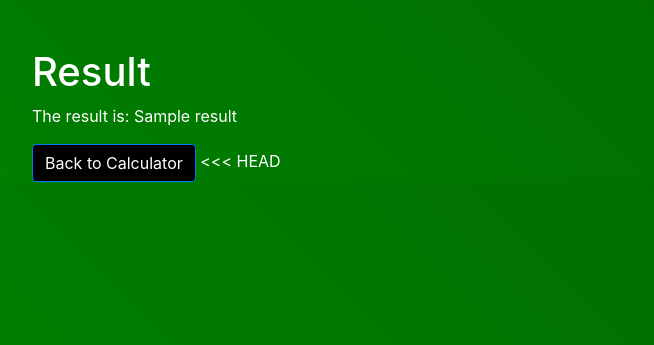
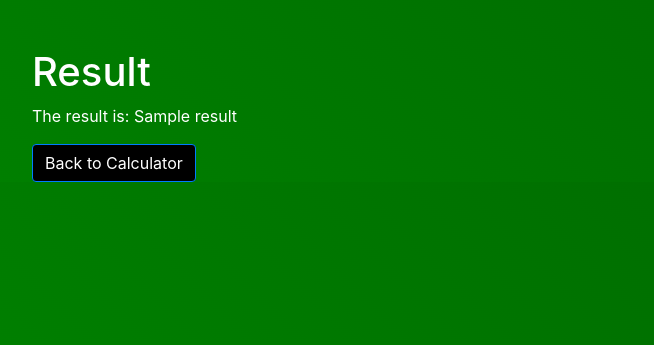
Before and after one commit to sohelkhan121101/flask-demo02, a Flask app: template templates/result.html in a window 1280 px wide. Shown: the top 345 px of the page, without its empty margins (53-707 px from the left). Run offline with Flask 2, Linux system fonts and the light colour scheme; the template is opened without the code that fills it: most values are stand-ins (such as "Sample title", 1, 10 or a date in 2020); some libraries are stand-ins or nearby versions.

Commit message:
Update result.html

```diff
--- a/templates/result.html
+++ b/templates/result.html
@@ -43,9 +43,6 @@
         <h1>Result</h1>
         <p>The result is: {{ result }}</p>
         <a href="/" class="btn btn-primary">Back to Calculator</a>
-<<< HEAD
-    </div>
-
     </div>
 </body>
 </html>
```
